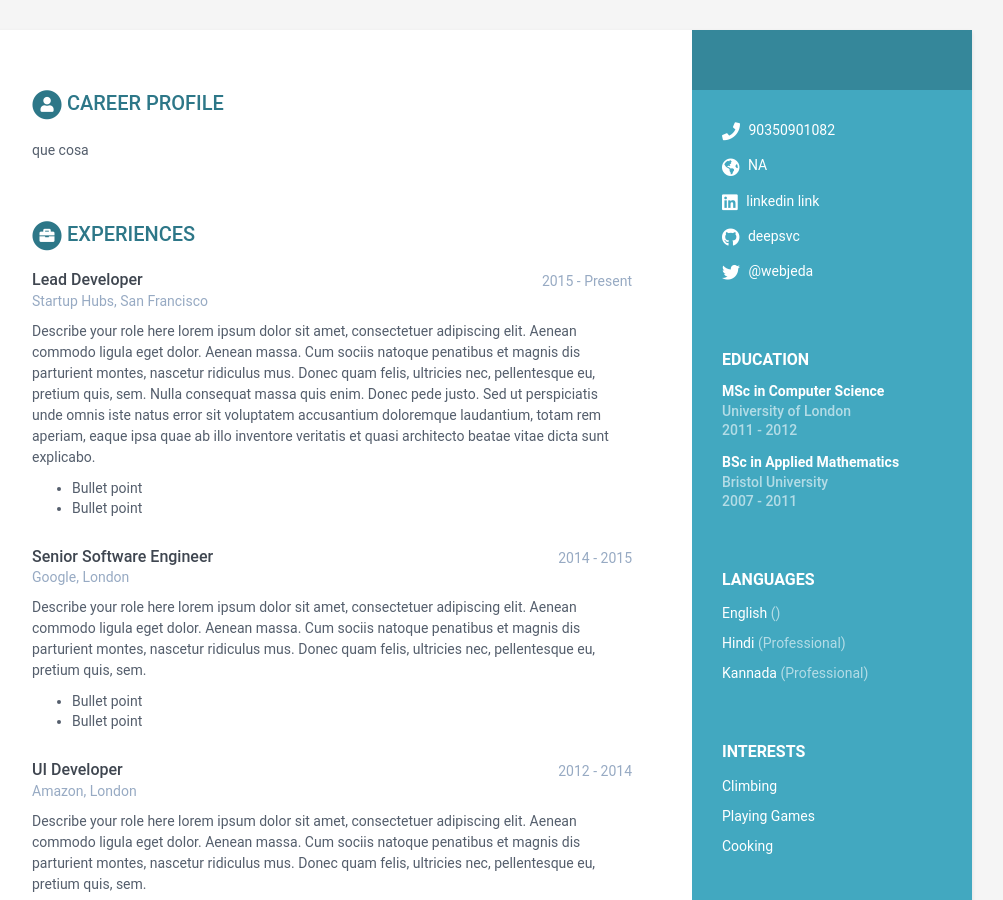
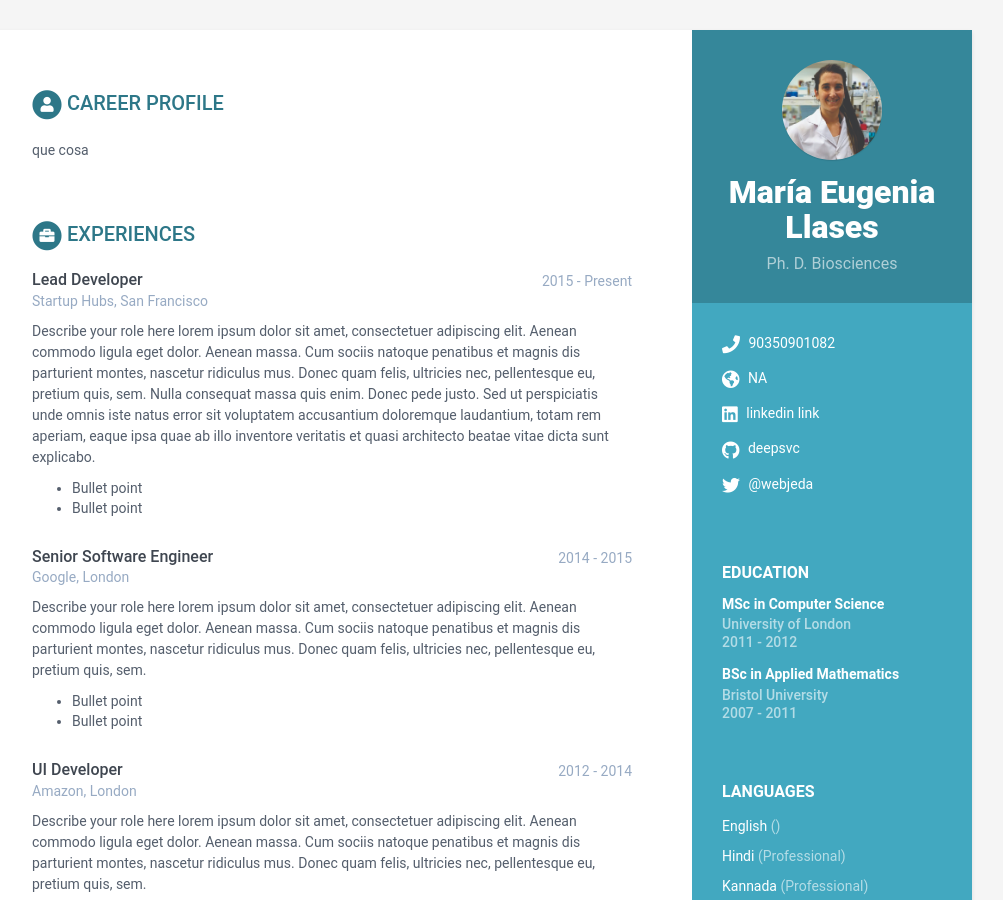
Before and after one commit to mellases/online-cv, a Jekyll site: the page built from index.html, in a window 1280 px wide and 900 px high. Shown: the whole window, without its empty margins (168-1171 px from the left). Built offline with Jekyll 4.4.1, drawn with Linux system fonts in a browser that asks for light colours.

Commit message:
Update data.yml

```diff
--- a/_data/data.yml
+++ b/_data/data.yml
@@ -7,9 +7,9 @@
     education: True # set to False if you want education in main section instead of in sidebar
 
     # Profile information
-    name:
-    tagline:
-    avatar: deep.jpg  #place a 100x100 picture inside /assets/images/ folder and provide the name of the file below
+    name: María Eugenia Llases
+    tagline: Ph. D. Biosciences
+    avatar: Foto.jpg  #place a 100x100 picture inside /assets/images/ folder and provide the name of the file below
 
     # Sidebar links
     email:
```
